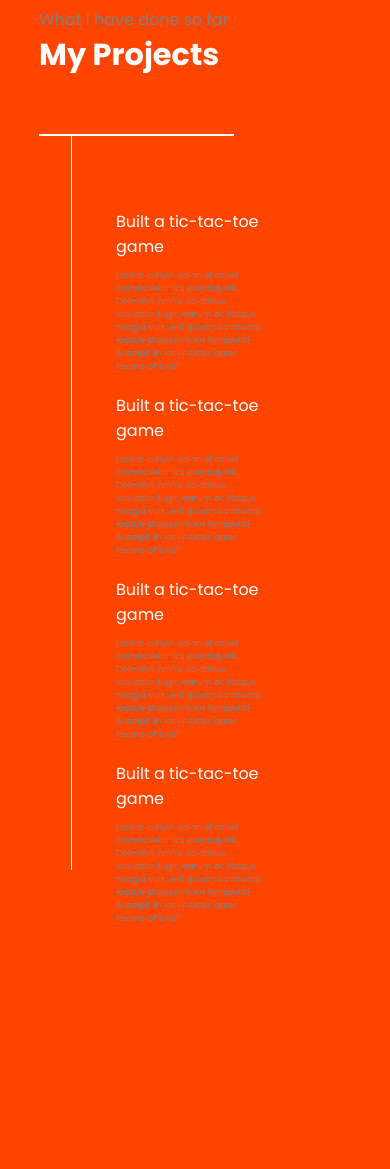
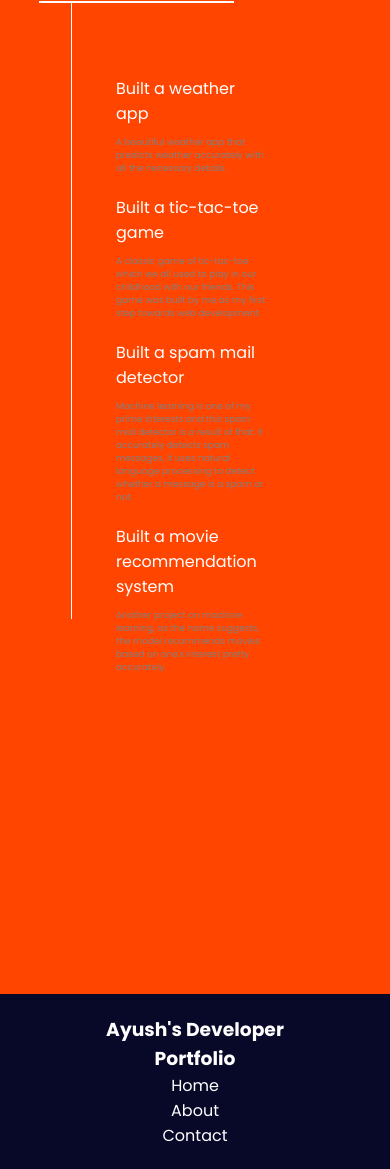
Before and after one commit to ReplehSnatas2000/myproject, a plain HTML site: page index.html in a window 390 px wide. Shown: the part 760-1929 px from the top of the page. Before the commit the page ends 1685 px from the top, so only its background shows below. Drawn offline with nearby package versions, Linux system fonts and the light colour scheme.

Commit message:
New update

```diff
--- a/index.html
+++ b/index.html
@@ -16,7 +16,7 @@
         <nav>
             <div class="left">Ayush's Portfolio</div>
             <div class="right">
-                <ul>
+                <ul class="link">
                     <li><a href="/">Home</a></li>
                     <li><a href="/">About</a></li>
                     <li><a href="/">Contact</a></li>
@@ -30,7 +30,11 @@
                 <div>and I am a passionate</div>
                 <span id="element"></span>
                 <br>
-                <button class="btn" type="button">Download Resume</button>
+                <button type="submit"
+                    onclick="window.open('https://drive.google.com/file/d/1-4iZClfhWW61ZOgkNxgEnFInPU3PCQEJ/view?usp=sharing')"
+                    class="btn">
+                    Download Resume
+                </button>
             </div>
             <div class="rightSection">
                 <img src="6840478.png" alt="No image">
@@ -43,12 +47,10 @@
             <div class="box">
                 <div class="vertical">
                     <div class="vertical-title">
-                        Built a tic-tac-toe game
+                        Built a weather app
                     </div>
                     <div class="vertical-desc">
-                        Lorem ipsum dolor sit amet consectetur adipisicing elit. Dolorem animi doloribus voluptas fugit,
-                        earum et. Itaque magni sint velit ipsum commodi eaque praesentium tempora! Suscipit in
-                        voluptates quas facere officiis?
+                        A beautiful weather app that predicts weather accurately with all the necessary details.
                     </div>
                 </div>
                 <div class="vertical">
@@ -56,29 +58,28 @@
                         Built a tic-tac-toe game
                     </div>
                     <div class="vertical-desc">
-                        Lorem ipsum dolor sit amet consectetur adipisicing elit. Dolorem animi doloribus voluptas fugit,
-                        earum et. Itaque magni sint velit ipsum commodi eaque praesentium tempora! Suscipit in
-                        voluptates quas facere officiis?
+                        A classic game of tic-tac-toe which we all used to play in our childhood with our friends. This
+                        game was built by me as my first step towards web development.
                     </div>
                 </div>
                 <div class="vertical">
                     <div class="vertical-title">
-                        Built a tic-tac-toe game
+                        Built a spam mail detector
                     </div>
                     <div class="vertical-desc">
-                        Lorem ipsum dolor sit amet consectetur adipisicing elit. Dolorem animi doloribus voluptas fugit,
-                        earum et. Itaque magni sint velit ipsum commodi eaque praesentium tempora! Suscipit in
-                        voluptates quas facere officiis?
+                        Machine learning is one of my prime interests and this spam mail detector is a result of that.
+                        It accurately detects spam messages, it uses natural language processing to detect whether a
+                        message
+                        is a spam or not.
                     </div>
                 </div>
                 <div class="vertical">
                     <div class="vertical-title">
-                        Built a tic-tac-toe game
+                        Built a movie recommendation system
                     </div>
                     <div class="vertical-desc">
-                        Lorem ipsum dolor sit amet consectetur adipisicing elit. Dolorem animi doloribus voluptas fugit,
-                        earum et. Itaque magni sint velit ipsum commodi eaque praesentium tempora! Suscipit in
-                        voluptates quas facere officiis?
+                        Another project on machine learning, as the name suggests, the model recommends movies based
+                        on one's interest pretty accurately.
                     </div>
                 </div>
             </div>
--- a/my_portfolio.css
+++ b/my_portfolio.css
@@ -31,6 +31,7 @@ nav ul li a,
 .footer-second ul li a {
     text-decoration: none;
     color: white;
+    transition: 0.5s;
 }
 
 nav ul li a:hover,
@@ -82,7 +83,7 @@ main hr {
 .secondSection {
     margin: auto;
     max-width: 80vw;
-    height: 80vh;
+    height: 35rem;
 }
 
 .secondSection h1 {
@@ -195,7 +196,19 @@ footer {
     }
 
     footer {
-        display: none;
+        display: flex;
+        flex-direction: column;
+        justify-content: center;
+        align-items: center;
+    }
+
+    .footer {
+        display: flex;
+        flex-direction: column;
+        justify-content: center;
+        align-items: center;
+        text-align: center;
+        padding: 0;
     }
 
     .leftSection {
@@ -211,4 +224,28 @@ footer {
         display: flex;
         justify-content: center;
     }
+
+    .secondSection {
+        height: 70rem;
+    }
 }
+
+@media (max-width:390px) {
+    .leftSection {
+        font-size: 20px;
+    }
+
+    img {
+        width: 10em !important;
+    }
+
+    .link {
+        display: flex;
+        flex-direction: column;
+        align-items: center;
+    }
+
+    nav {
+        height: auto;
+    }
+}
```
